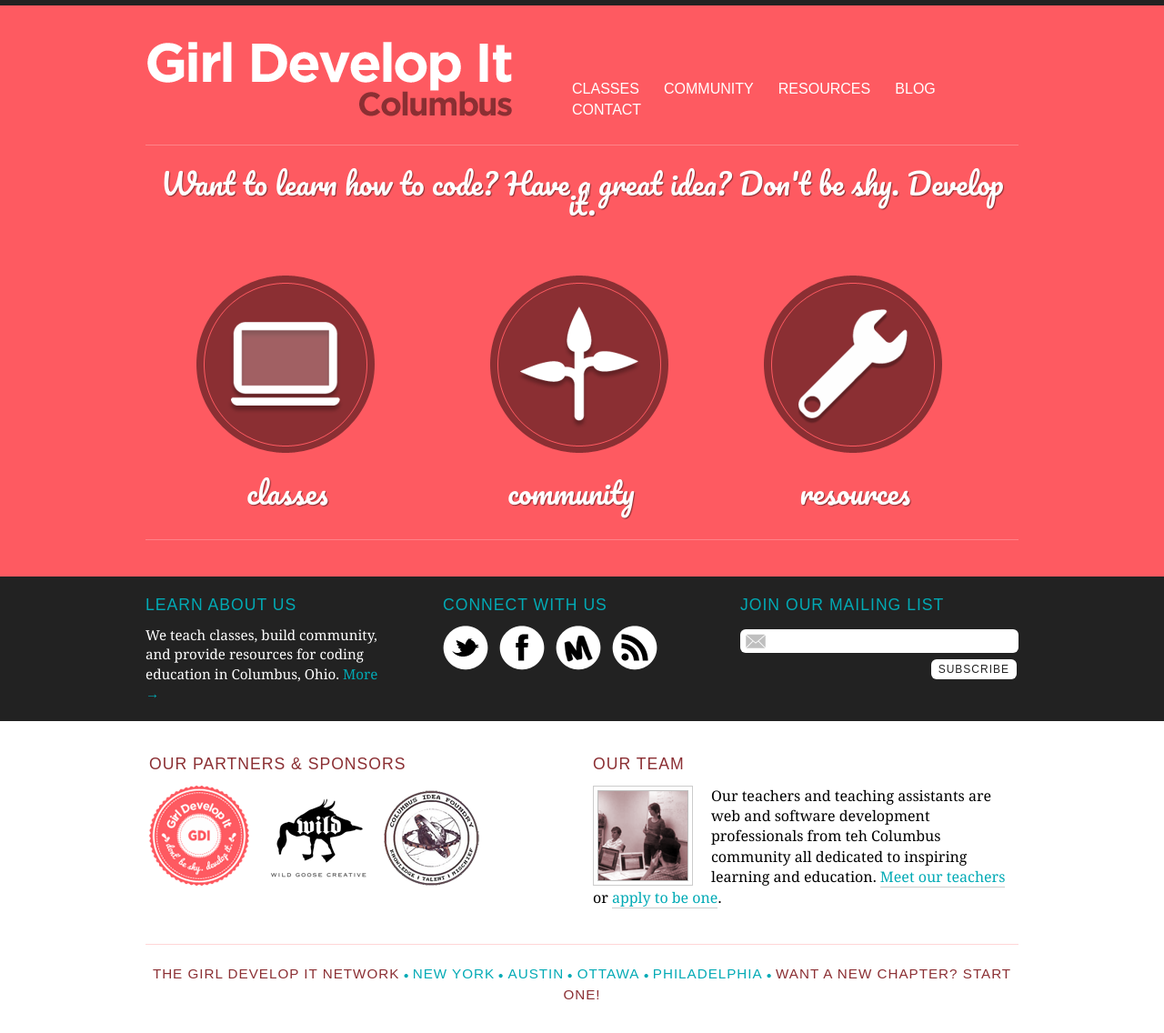
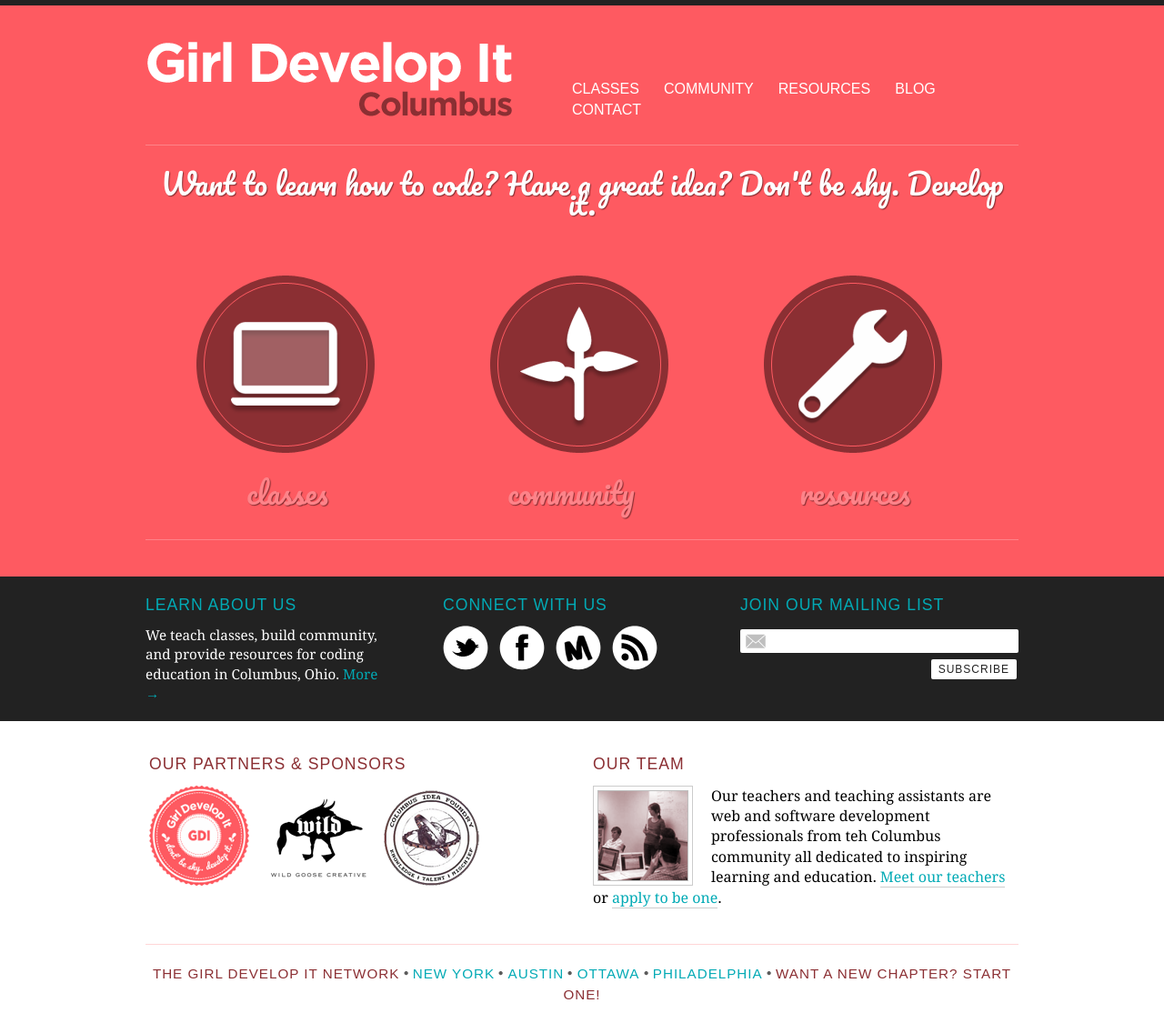
Before and after one commit to jenmyers/girldevelopitcbus.com, a Jekyll site: the page built from index.html, in a window 1280 px wide. Shown: the whole page at 91% size. Built offline with Jekyll 4.4.1, drawn with Linux system fonts in a browser that asks for light colours; Markdown is read by kramdown in place of the engine named in the settings.

Commit message:
Added link styles and transitions to topic headings, switched out bullet image, adjusted other link transitions.

```diff
--- a/_layouts/default.html
+++ b/_layouts/default.html
@@ -108,9 +108,9 @@
           <li> <img src="images/bullet.png" /> </li>
           <li><a href="http://www.meetup.com/Girl-Develop-It-Austin/">Austin</a></li>
           <li> <img src="images/bullet.png" /> </li>
-          <li><a href="www.meetup.com/Girl-Develop-It-Ottawa/">Ottawa</a></li>
+          <li><a href="http://www.meetup.com/Girl-Develop-It-Ottawa/">Ottawa</a></li>
           <li> <img src="images/bullet.png" /> </li>
-          <li><a href="www.meetup.com/Girl-Develop-It-Philadelphia/">Philadelphia</a></li>
+          <li><a href="http://www.meetup.com/Girl-Develop-It-Philadelphia/">Philadelphia</a></li>
           <li> <img src="images/bullet.png" /> </li>
           <li>Want a new chapter? Start One!</li>
         </ul>
--- a/css/screen.css
+++ b/css/screen.css
@@ -84,10 +84,10 @@
 }
 
 .email , .submit {
-  -moz-border-radius: 6px;
-  -webkit-border-radius: 6px;
-  -khtml-border-radius: 6px;
-  border-radius: 6px;
+  -moz-border-radius: 2px;
+  -webkit-border-radius: 2px;
+  -khtml-border-radius: 2px;
+  border-radius: 2px;
   border: none;
 }
 
@@ -231,10 +231,10 @@
 
 #nav li a:hover {
   background-color: #222;
-  -moz-border-radius: 2px;
-  -webkit-border-radius: 2px;
-  -khtml-border-radius: 2px;
-  border-radius: 2px;
+  -moz-border-radius: 3px;
+  -webkit-border-radius: 3px;
+  -khtml-border-radius: 3px;
+  border-radius: 3px;
   color: #02aab5;
   padding: 4px;
   -webkit-transition: all 1s ease;
@@ -245,6 +245,18 @@
 
 #topics a, #connect a, #partners a, #footer a, .black-bar a {
   border-bottom: none;
+}
+
+a .tagline {
+  color: #fe8389;
+}
+
+a:hover .tagline {
+  color: #fff;
+  -webkit-transition: all 1s ease;
+  -moz-transition: all 1s ease;
+  -o-transition: all 1s ease;
+  transition: all 1s ease;
 }
 
 .black-bar a:hover {
```
Also changed, not shown: images/bullet.png, 4 other files.
